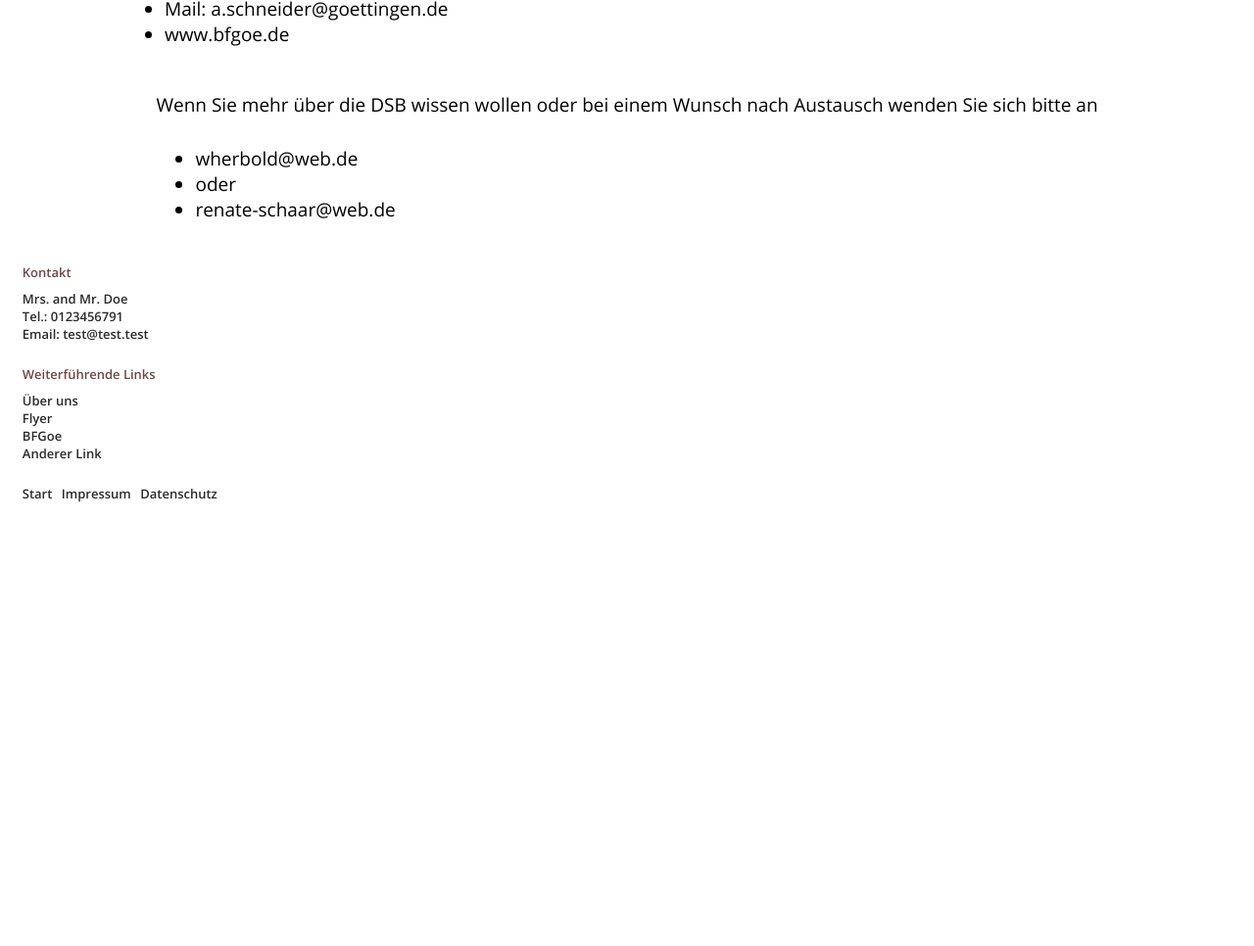
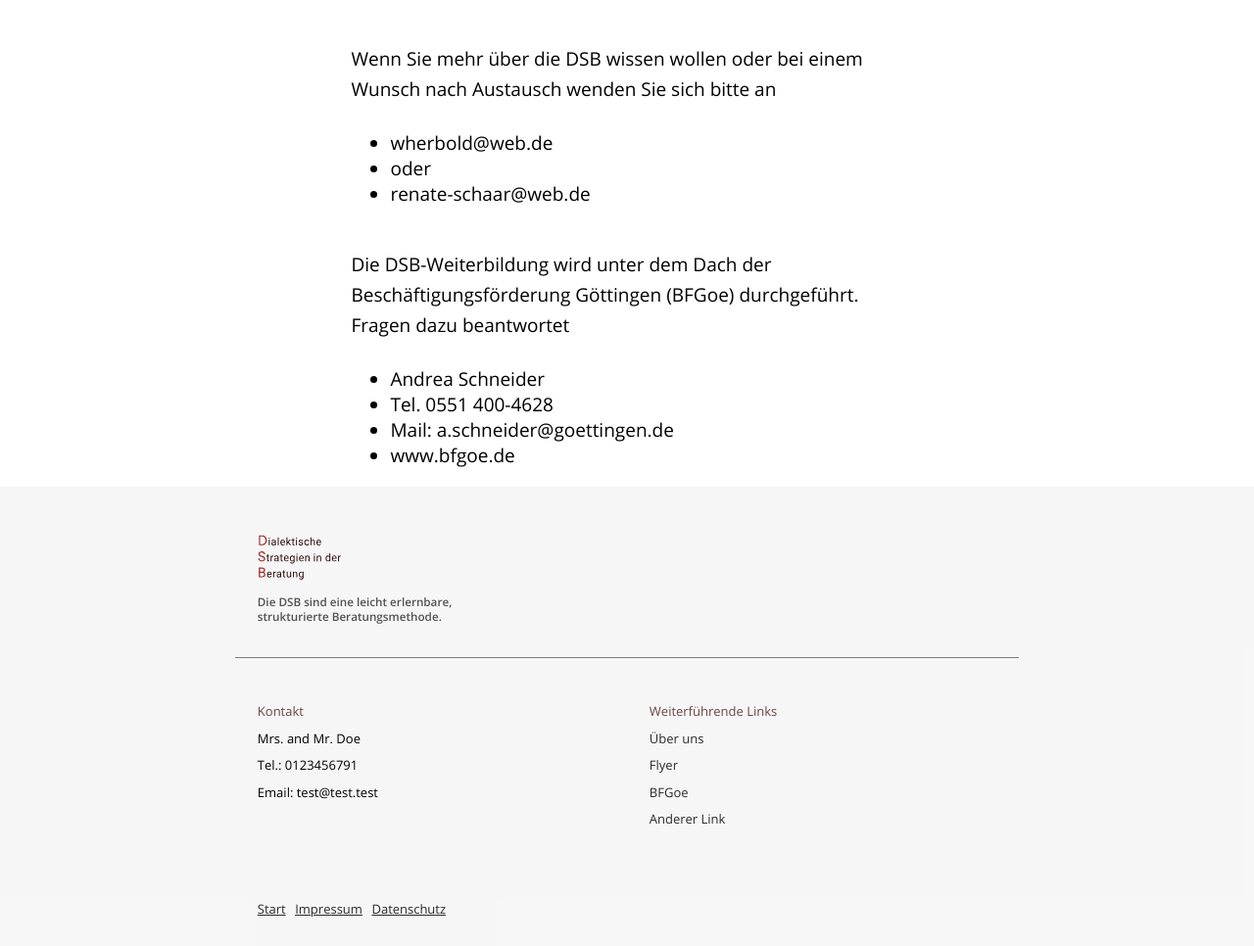
Before and after one commit to JanRiefling/dsb-website, a website: page src/html/aboutus.html in a window 1280 px wide. Shown: the part 1114-2080 px from the top of the page at 98% size. Before the commit the page ends 1637 px from the top, so only its background shows below. Drawn offline with Linux system fonts and the light colour scheme.

Commit message:
Footer layout

```diff
--- a/src/html/aboutus.html
+++ b/src/html/aboutus.html
@@ -69,6 +69,17 @@
             störungsbezogenen Beratungskonzeptes.
           </p>
         </div>
+        <div class="about-contact-dsb">
+          <p>
+            Wenn Sie mehr über die DSB wissen wollen oder bei einem Wunsch nach
+            Austausch wenden Sie sich bitte an
+          </p>
+          <ul>
+            <li>wherbold@web.de</li>
+            <li>oder</li>
+            <li>renate-schaar@web.de</li>
+          </ul>
+        </div>
         <div class="about-contact-bfgoe">
           <p>
             Die DSB-Weiterbildung wird unter dem Dach der
@@ -82,19 +93,14 @@
             <li>www.bfgoe.de</li>
           </ul>
         </div>
-        <div class="about-contact-dsb">
-          <p>
-            Wenn Sie mehr über die DSB wissen wollen oder bei einem Wunsch nach
-            Austausch wenden Sie sich bitte an
-          </p>
-          <ul>
-            <li>wherbold@web.de</li>
-            <li>oder</li>
-            <li>renate-schaar@web.de</li>
-          </ul>
+      </main>
     </div>
-      </main>
     <footer>
+      <div class="general-footer-wrapper">
+      <div class="dsb-footer-wrapper">
+        <img src="../images/svg/Logo.svg" alt="logo">
+        <p>Die DSB sind eine leicht erlernbare, strukturierte Beratungsmethode.</p>
+      </div>
       <div class="contact-wrapper">
         <ul>
           <li>Kontakt</li>
@@ -106,10 +112,10 @@
       <div class="footer-link-wrapper">
         <ul>
           <li>Weiterführende Links</li>
-            <li>Über uns</li>
-            <li>Flyer</li>
-            <li>BFGoe</li>
-            <li>Anderer Link</li>
+          <a href="/src/html/aboutus.html"><li>Über uns</li></a>
+          <a href="https://www.bfgoe.de/fileadmin/Redaktion_15/download/projekte_flyer/Flyer_DSB_2019_Web.pdf"><li>Flyer</li></a>
+          <a href="https://www.bfgoe.de/dsb/"><li>BFGoe</li></a>
+          <a href="#"><li>Anderer Link</li></a>
         </ul>
       </div>
       <div class="footer-last">
@@ -125,8 +131,8 @@
           </a>
         </ul>
       </div>
+    </div>
     </footer>
-    </div>
     <script type="text/javascript" src="../js/index.js"></script>
   </body>
 </html>
--- a/src/scss/abstracts/_mixins.scss
+++ b/src/scss/abstracts/_mixins.scss
@@ -46,3 +46,9 @@
     margin-left: auto;
     margin-right: auto;
   }
+
+  @mixin text-alignment-deux {
+    width: 70%;
+    margin-left: auto;
+    margin-right: auto;
+  }
--- a/src/scss/base/_general.scss
+++ b/src/scss/base/_general.scss
@@ -35,5 +35,4 @@ body {
 .general-wrapper {
   max-width: 1450px;
   margin: 0 auto;
-  margin-top: 1%;
 }
--- a/src/scss/base/_typography.scss
+++ b/src/scss/base/_typography.scss
@@ -1,9 +1,9 @@
-/* Define minimum font size */
+
 html {
   font-size:1rem;
  }
 
- /* Define breakpoints and font sizes */
+
  @media (min-width:640px) and (max-width:1023px) {
   html {
    font-size: 1.0625rem;
@@ -16,7 +16,7 @@ html {
   }
  }
 
- /* Define max font size and viewport */
+
  @media (min-width:1280px) {
   html {
    font-size: 1.1875rem;
--- a/src/scss/components/_bfgoecard.scss
+++ b/src/scss/components/_bfgoecard.scss
@@ -2,6 +2,7 @@
     border: 1px solid rgba(0, 0, 0, 0.507);
     border-radius: 10px;
     padding: $padding-small;
+    margin: $padding-large 0;
     max-width: 400px;
 
     .bfgoe-card-title {
--- a/src/scss/components/_button.scss
+++ b/src/scss/components/_button.scss
@@ -1,7 +1,7 @@
 .bfgoe-button {
     display: inline-block;
     padding: 0.35em 1.2em;
-    border: 0.1em solid rgba(0, 0, 0, 0.507);
+    border: 0.1em solid rgba(0, 0, 0, 0.37);
     margin: 0 0.3em 0.3em 0;
     border-radius: 0.3em;
     text-align: center;
@@ -16,6 +16,7 @@
     a {
         color: rgba(0,0,0,1);
         text-decoration: none;
+        font-size: 0.9em;
     }
 
 }
--- a/src/scss/components/_footer.scss
+++ b/src/scss/components/_footer.scss
@@ -1,9 +1,6 @@
 footer {
-    display: flex;
-    flex-direction: column;
-    font-size: small;
-    font-family: 'open_sanssemibold';
-    color: rgb(44, 43, 43);
+  background-color: rgba(78, 76, 76, 0.048);
+
 
   a {
     text-decoration: none;
@@ -17,12 +14,53 @@ footer {
     margin: 0;
   }
 
-.contact-wrapper, .footer-link-wrapper {
+  .general-footer-wrapper {
+    display: flex;
+    flex-direction: column;
+    font-size: small;
+    @include text-alignment-deux;
+    max-width: 800px;
+
+    .dsb-footer-wrapper {
+      padding: $padding-medium;
+      font-family: "open_sanssemibold";
+      color: rgba(36, 36, 36, 0.781);
+      border-bottom: 1px solid gray;
+
+      img {
+        width: 7em;
+      }
+
+      p {
+        display: block;
+        max-width: 20em;
+        font-size: 0.9em;
+        line-height: 15px;
+        margin: 0;
+        padding: $padding-small 0;
+      }
+    }
+
+    .contact-wrapper,
+    .footer-link-wrapper {
+
+        padding: $padding-medium 0;
 
       li:first-child {
-            padding-bottom: $padding-small;
         color: $darkish;
       }
+
+      li {
+        padding-bottom: $padding-small;
+      }
+
+      a li:first-child {
+        color: rgb(44, 43, 43);
+      }
+    }
+
+    .footer-link-wrapper {
+        padding-top: 0;
     }
 
     .footer-last {
@@ -31,7 +69,37 @@ footer {
 
         li {
           padding: 0 $padding-small $padding-small 0;
+          text-decoration: underline;
         }
       }
     }
   }
+}
+
+@media only screen and (min-width: 680px) {
+  footer {
+    width: 100%;
+    margin: 0;
+
+    .general-footer-wrapper {
+      flex-direction: row;
+      flex-wrap: wrap;
+      padding-top: $padding-medium;
+
+      .dsb-footer-wrapper {
+        flex: 1 1 100%;
+      }
+
+      .contact-wrapper,
+      .footer-link-wrapper {
+        flex: 1 1 50%;
+      }
+      .footer-link-wrapper {
+        padding-top: $padding-medium;
+    }
+      .footer-last {
+        margin: 1rem 0 1rem 0;
+      }
+    }
+  }
+}
--- a/src/scss/components/_nav.scss
+++ b/src/scss/components/_nav.scss
@@ -24,7 +24,7 @@
       position: absolute;
       right: 0;
       bottom: 0;
-      top: 72.8px;
+      top: 6em;
 
       margin: 0;
       padding: $padding-small;
@@ -67,6 +67,11 @@
     .dsb-logo-container {
       align-self: flex-start;
       flex: 1 1 100%;
+
+      img {
+        width: 10em;
+        max-width: 11em;
+      }
     }
 
   .hamburger-wrap{
@@ -93,16 +98,20 @@
 
     a {
       text-decoration: none;
-      font-size: 1.1em;
+      font-size: 0.9em;
     }
 
     li:hover {
-      border-width: 5px;
-      @include transition(border-width 0.5s ease-in-out);
+
+      a {
+        color: $darkish;
+        @include transition(color 0.5s ease-in-out);
+      }
+
     }
 
     .active-nav-link {
-      border-width: 1px;
+      border-width: 3px;
     }
 
   }
--- a/src/scss/pages/_aboutus.scss
+++ b/src/scss/pages/_aboutus.scss
@@ -0,0 +1,8 @@
+.person-one, .person-two, .about-contact-dsb, .about-contact-bfgoe {
+    @include text-alignment;
+
+    img {
+        width: 20%;
+        height: auto;
+    }
+}
--- a/src/scss/pages/_homepage.scss
+++ b/src/scss/pages/_homepage.scss
@@ -8,9 +8,9 @@
   }
 }
 
-@media only screen and (min-width: 680px) and (max-width: 1023px) {
+@media only screen and (min-width: 600px) and (max-width: 1023px) {
   .comic-homepage-wrapper {
-    width: 50%;
+    width: 55%;
   }
 }
 
```
Also changed, not shown: index.html (+14 -13 lines), src/html/einzelberatung.html (+11 -5 lines), src/html/fortbildung.html (+11 -5 lines), src/html/kontakt.html (+11 -5 lines), src/html/uebungs-programm.html (+11 -5 lines), src/scss/styles.css. Lines whose indentation alone changed are shown as unchanged.
